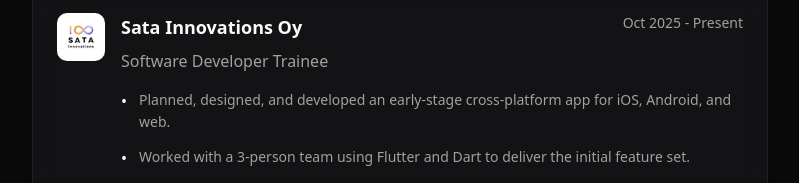
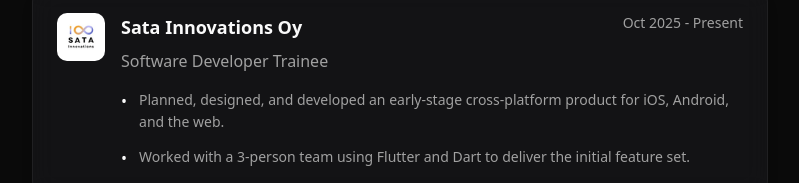
Before and after one commit to Arttuaarnio/portfolio, a React (Vite) app: page / in a window 1280 px wide. Shown: the part 566-749 px from the top of the page, without its empty margins (240-1039 px from the left). Built offline with nearby package versions, Linux system fonts and the light colour scheme.

Commit message:
made minor adjustments to the first bulletpoint to flow smoother

```diff
--- a/src/data/WorkData.ts
+++ b/src/data/WorkData.ts
@@ -8,7 +8,7 @@ export default [
     position: "Software Developer Trainee",
     duration: "Oct 2025 - Present",
     achievements: [
-      "Planned, designed, and developed an early-stage cross-platform app for iOS, Android, and web.",
+      "Planned, designed, and developed an early-stage cross-platform product for iOS, Android, and the web.",
       "Worked with a 3-person team using Flutter and Dart to deliver the initial feature set.",
     ],
   },
```
